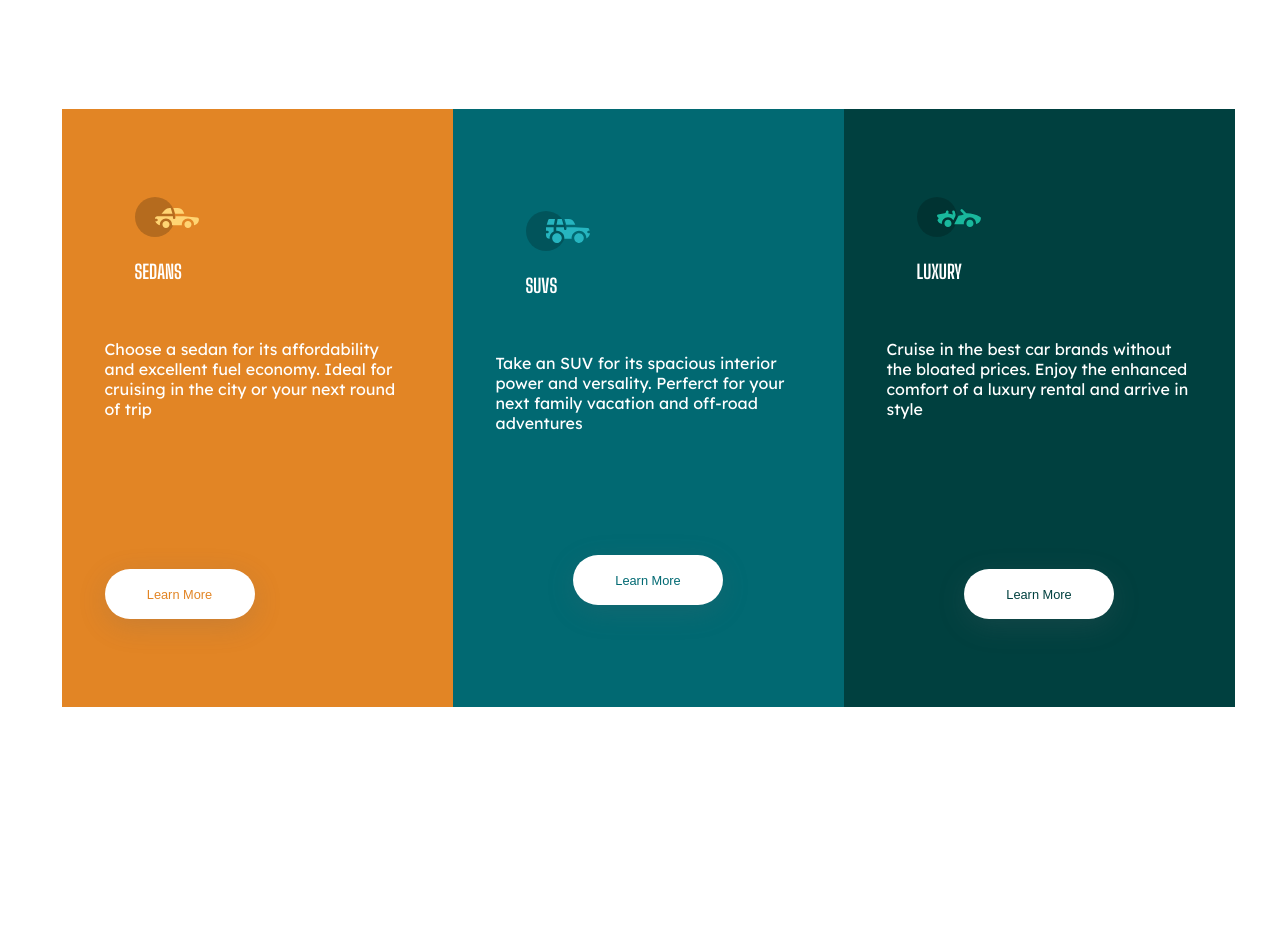
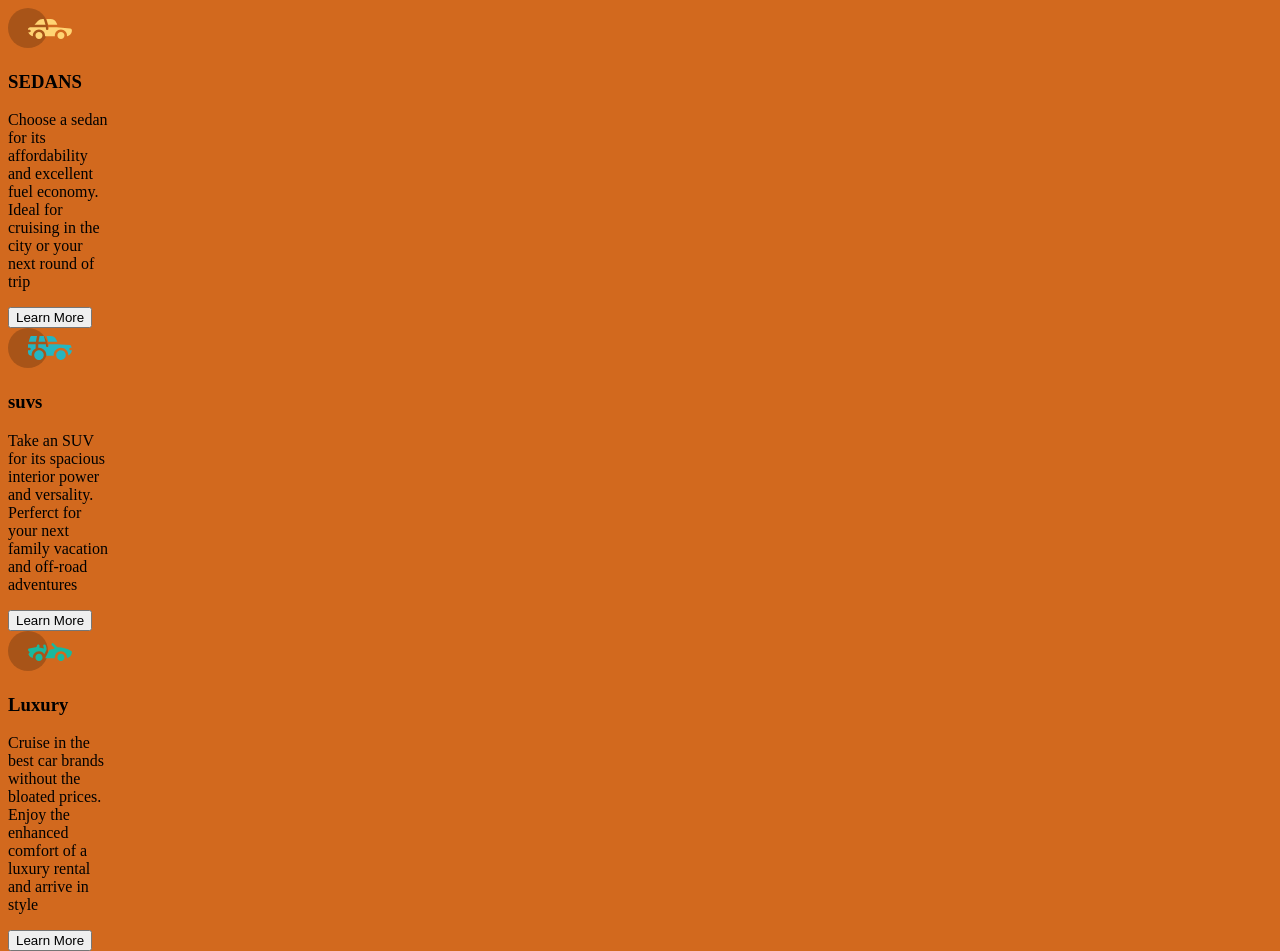
Before and after one commit to MartinMugambi/frontend-Mentor-Solutions, a plain HTML site: page read code/index.html in a window 1280 px wide. Before the commit the page ends 816 px from the top, so only its background shows below. Drawn offline with Linux system fonts and the light colour scheme.

Commit message:
frontend mentor grid practice

```diff
--- a/read code/css/style.css
+++ b/read code/css/style.css
@@ -1,128 +1,18 @@
-@import url('https://fonts.googleapis.com/css2?family=Big+Shoulders+Display:wght@700&family=Lexend+Deca&display=swap');
 
- *{
-     box-sizing: border;
- }
 
- :root
+ *
  {
-  --white: white;
-  --textFont: 'Big Shoulders Display', cursive;
-  --paragraph: 'Lexend Deca', sans-serif;
+     box-sizing: border-box;
  }
 
  body
  {
-     height: 100vh;
-     width: 100vw;
+     background-color: chocolate;
  }
 
  section
  {
-     height: 100vh;
-     display: flex;
-    flex-direction: row;
-     justify-content: center;
-     align-items: center;
-     flex-wrap: wrap;
-
+     height: 100px;
+     width: 100px;
+     background: chocolate;
  }
-
- .container
- {
-    width: 305px;
-    height: 506px;
-    background-color: white;
-    padding: 46px 43px;
-    color: white
-
- }
-
- .sedan
- {
-     background: #E28525;
-     display: flex;
-     flex-direction: column;
-     justify-content: space-around;
- }
-
- .sedan h1,img
- {
-     text-transform: uppercase;
-     font-size: 1.2rem;
-     position: relative;
-     left: 30px;
-     font-family: var(--textFont);
- }
-.sedan p
-{
-    padding: 37px 0 50px 0;
-    font-family: var(--paragraph);
-}
- .sedan button
- {
-     color: #E28525;
-
- }
-.suvs
-{
-    background: #016972;
-    display: flex;
-    flex-direction: column;
-    justify-content: space-evenly;
-}
-.suvs h1,img
-{
-    text-transform: uppercase;
-    font-size: 1.2rem;
-    position: relative;
-    left: 30px;
-    font-family: var(--textFont);
-}
-.suvs p
-{
-    padding: 37px 0 50px 0;
-    font-family: var(--paragraph);
-}
-.suvs button
-{
-    color: #016972;
-     align-self: center;
-}
-.luxury
-{
-    background: #00403F;
-     display: flex;
-     flex-direction: column;
-     justify-content: space-around;
-}
-.luxury h1,img
-{
-    text-transform: uppercase;
-    font-size: 1.2rem;
-    position: relative;
-    left: 30px;
-    font-family: var(--textFont);
-}
-.luxury p
-{
-    padding: 37px 0 50px 0;
-    font-family: var(--paragraph);
-}
-.luxury button
-{
-    color: #00403F;
-     align-self: center;
-}
- button
- {
-     display: inline-block;
-     width: 150px;
-     height: 50px;
-     border-radius: 30px;
-     border: none;
-     font-size: 0.8rem;
-     background: var(--white);
-     box-shadow: rgba(100, 100, 111, 0.2) 0px 7px 29px 0px;
-     cursor: pointer;
- }
--- /dev/null
+++ b/single price gird component/sass/style.css
@@ -0,0 +1,94 @@
+*
+{
+    box-sizing: border-box;
+}
+
+
+section
+{
+    display: grid;
+    background: chocolate;
+    grid-template-columns: 3;
+}
+
+
+.header
+{
+
+ height: 150px;
+ background: white;
+ box-shadow: rgba(149, 157, 165, 0.2) 0px 8px 24px;
+ grid-column-start: 1;
+ grid-column-end: 3;
+
+}
+
+.header  h1
+{
+ color: #539298;
+padding-left: 10px;
+}
+
+.subscription
+{
+
+    background: #2BB3B1;
+    display: flex;
+    flex-direction: column;
+    align-items: center;
+}
+
+.subscription h1
+{
+    font-weight: bold;
+    color: white;
+
+    font-size: 1rem;
+}
+.subscription p
+{
+    font-size: 1.3rem;
+}
+.subscription p span
+{
+    font-size: 0.5rem;
+    color: white;
+}
+.pa
+{
+    font-size: 1rem;
+    color: white;
+}
+button
+{
+    display: inline-block;
+    border: none;
+    width: 200px;
+    height: 50px;
+    background: #BFDF32;
+    text-align: center;
+    color: white;
+    font-size: 1rem;
+    border-radius: 2px;
+}
+.why
+{
+    background: #4ABEBD;
+}
+
+.why h1
+{
+    font-weight: bold;
+    color: white;
+    font-size: 1rem;
+    padding: 1rem 0rem 0rem 2.2rem;
+}
+
+.why ul li
+{
+    text-decoration: none;
+    list-style-type: none;
+    color: white;
+    line-height: 1.6rem;
+    font-size: 0.8rem;
+}
```
Also changed, not shown: single price gird component/index.html (added, +40 -0 lines).
